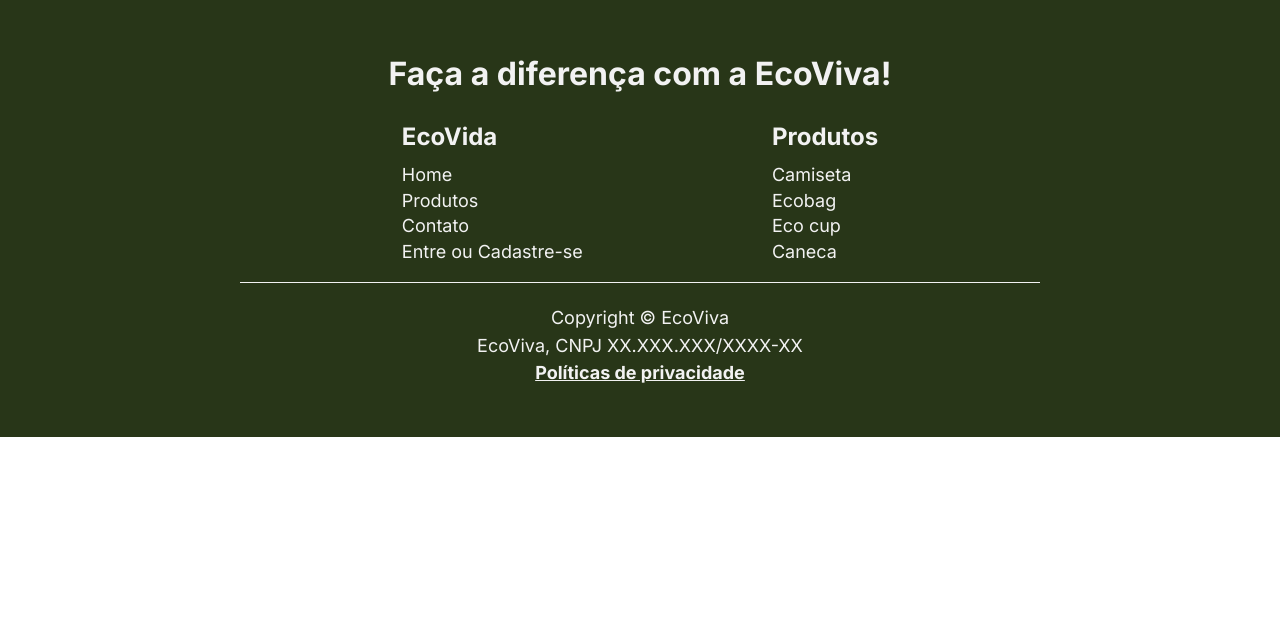
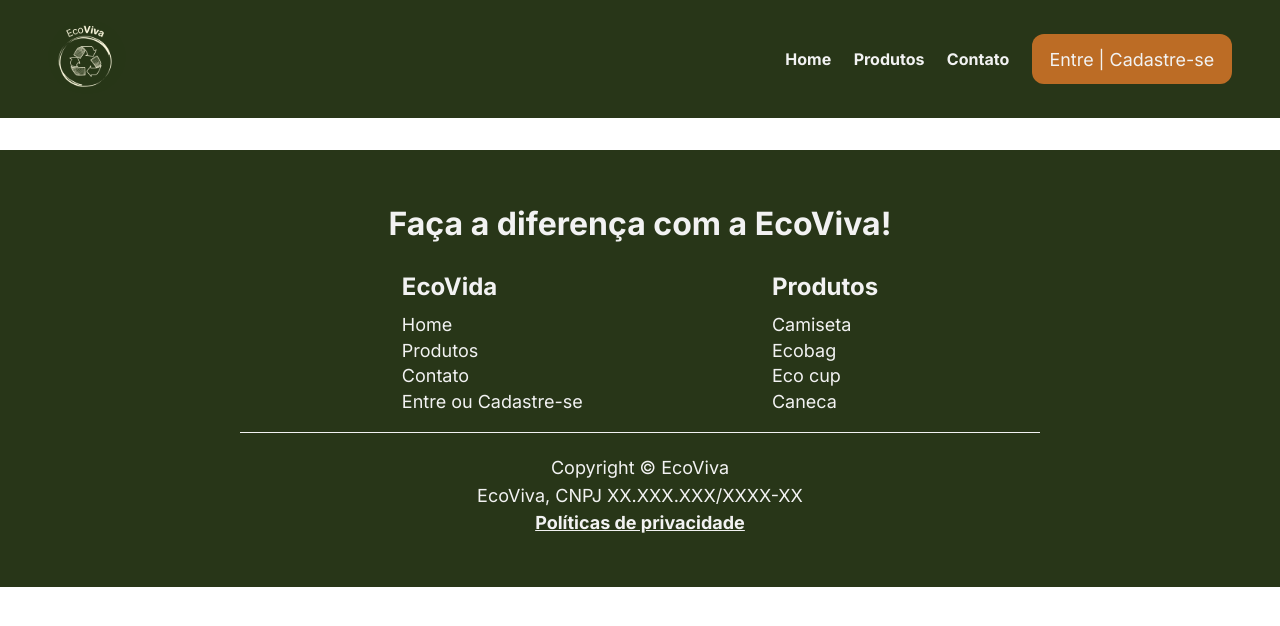
Before and after one commit to GlauberBispo/projeto-final-react, a React (Create React App) app: page / in a window 1280 px wide. Shown: the top 626 px of the page. Built offline with nearby package versions, Linux system fonts and the light colour scheme.

Commit message:
finalizando componente Header e Menu

```diff
--- a/src/App.css
+++ /dev/null
@@ -1,38 +0,0 @@
-.App {
-  text-align: center;
-}
-
-.App-logo {
-  height: 40vmin;
-  pointer-events: none;
-}
-
-@media (prefers-reduced-motion: no-preference) {
-  .App-logo {
-    animation: App-logo-spin infinite 20s linear;
-  }
-}
-
-.App-header {
-  background-color: #282c34;
-  min-height: 100vh;
-  display: flex;
-  flex-direction: column;
-  align-items: center;
-  justify-content: center;
-  font-size: calc(10px + 2vmin);
-  color: white;
-}
-
-.App-link {
-  color: #61dafb;
-}
-
-@keyframes App-logo-spin {
-  from {
-    transform: rotate(0deg);
-  }
-  to {
-    transform: rotate(360deg);
-  }
-}
--- a/src/App.tsx
+++ b/src/App.tsx
@@ -1,10 +1,20 @@
-import './App.css';
+import { BrowserRouter, Route, Routes } from 'react-router-dom';
 import Footer from './components/footer';
+import Header from './components/header';
+import Menu from './components/menu';
 
 function App() {
   return (
   <>
+  <BrowserRouter>
+  <Header>
+    <Menu/>
+  </Header>
+  <Routes>
+    <Route path='/' element=''/>
+  </Routes>
     <Footer />
+  </BrowserRouter>
   </>
   );
 }
--- a/src/components/header/index.tsx
+++ b/src/components/header/index.tsx
@@ -1,14 +1,17 @@
+import Logo from '../../assets/logo.svg'
+import './styleHeader.css'
 
-interface Header{
-    src: string;
-    alt: string;
-    children?: React.ReactNode;
+interface HeaderProps{
+    children: React.ReactNode
 }
 
-export default function Header(){
+export default function Header({children}:HeaderProps):JSX.Element {
     return (
         <>
-
+        <header className='headerPrincipal'>
+            <a href="/"><img src={Logo} alt="" /></a>
+            {children}
+        </header>
         </>
     )
 }
--- /dev/null
+++ b/src/components/header/styleHeader.css
@@ -0,0 +1,10 @@
+.headerPrincipal{
+    width: 100%;
+    background-color: var(--secondary-green);
+    height: 7.375rem;
+    margin-bottom: 2rem;
+    display: flex;
+    justify-content: space-between;
+    align-items: center;
+    padding:3rem;
+}
--- a/src/components/menu/index.tsx
+++ b/src/components/menu/index.tsx
@@ -1,12 +1,17 @@
 import MenuBase from "../menuBase";
+import './styleMenu.css'
+
 
 export default function Menu(){
     return(
         <>
-        <MenuBase to='/'>Home</MenuBase>
-        <MenuBase to='/Produtos'>Produtos</MenuBase>
-        <MenuBase to='/Contato'>Contato</MenuBase>
-        <MenuBase to='/EntreCadastre-se'>Entre | Cadastre-se</MenuBase>
+        <nav className='linkMenuPrincipal'>
+            <MenuBase to='/'>Home</MenuBase>
+            <MenuBase to='/Produtos'>Produtos</MenuBase>
+            <MenuBase to='/Contato'>Contato</MenuBase>
+            <MenuBase className="btnCustom" to='/EntreCadastre-se'>Entre | Cadastre-se</MenuBase>
+
+        </nav>
         </>
     )
 }
--- /dev/null
+++ b/src/components/menu/styleMenu.css
@@ -0,0 +1,27 @@
+.linkMenuPrincipal{
+    gap: 1.4rem;
+    display: flex;
+    justify-content: center;
+    align-items: center;
+}
+
+.linkMenuPrincipal a{
+    text-decoration: none;
+    color: var(--white);
+    font-weight: 700;
+}
+
+a.btnCustom{
+    background-color: var(--emphasis-color);
+    padding: 0.93rem 1.12rem;
+    border-radius: 12px;
+    transition: all 0.5s;
+    animation: fade-in 1s ease-in;
+    font-weight: 400;
+    font-size: 1.12rem;
+    margin: auto;
+}
+
+a.btnCustom:hover{
+    background-color: var(--hover-emphasis-color);
+}
--- a/src/components/menuBase/index.tsx
+++ b/src/components/menuBase/index.tsx
@@ -3,12 +3,13 @@ import {Link} from 'react-router-dom'
 interface MenuBaseProps{
     children: React.ReactNode;
     to: string;
+    className?: string;
 }
 
-export default function MenuBase({to, children}: MenuBaseProps):JSX.Element{
+export default function MenuBase({to, children,className}: MenuBaseProps):JSX.Element{
     return(
         <>
-        <Link to={to}>
+        <Link className={className} to={to}>
             {children}
         </Link>
         </>
--- a/src/global.css
+++ b/src/global.css
@@ -15,3 +15,24 @@
   margin: 0;
   font-family: 'inter', sans-serif;
 }
+
+body::-webkit-scrollbar-track {
+  -webkit-box-shadow: inset 0 0 6px rgba(0, 0, 0, 0.1);
+  background-color: var(--font-color);
+  border-radius: 12px;
+}
+
+body::-webkit-scrollbar-track-piece {
+  border-radius: 12px;
+}
+
+body::-webkit-scrollbar {
+  width: 10px;
+  background-color: var(--font-color);
+}
+
+body::-webkit-scrollbar-thumb {
+  border-radius: 12px;
+  -webkit-box-shadow: inset 0 0 6px rgba(0, 0, 0, 0.1);
+  background: hsla(88, 38%, 15%, 1);
+}
```
